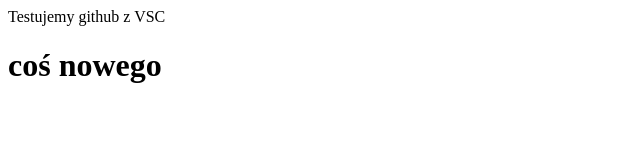
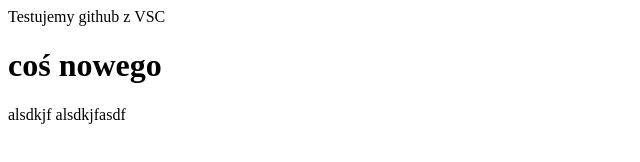
Before and after one commit to frontendkurs/publictest, a plain HTML site: page index.html in a window 1280 px wide. Shown: the whole page, without its empty margins (0-640 px from the left). Drawn offline with Linux system fonts and the light colour scheme.

Commit message:
nastepny tekst

```diff
--- a/index.html
+++ b/index.html
@@ -10,5 +10,7 @@
     Testujemy github z VSC
 
     <h1> coś nowego</h1>
+    alsdkjf
+    alsdkjfasdf
 </body>
 </html>
```
